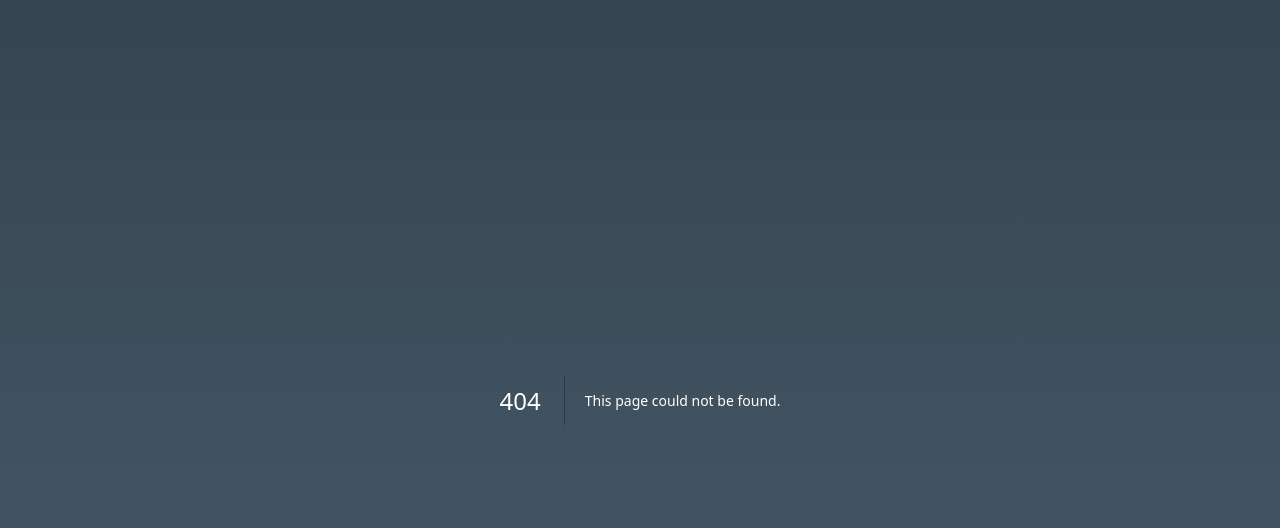
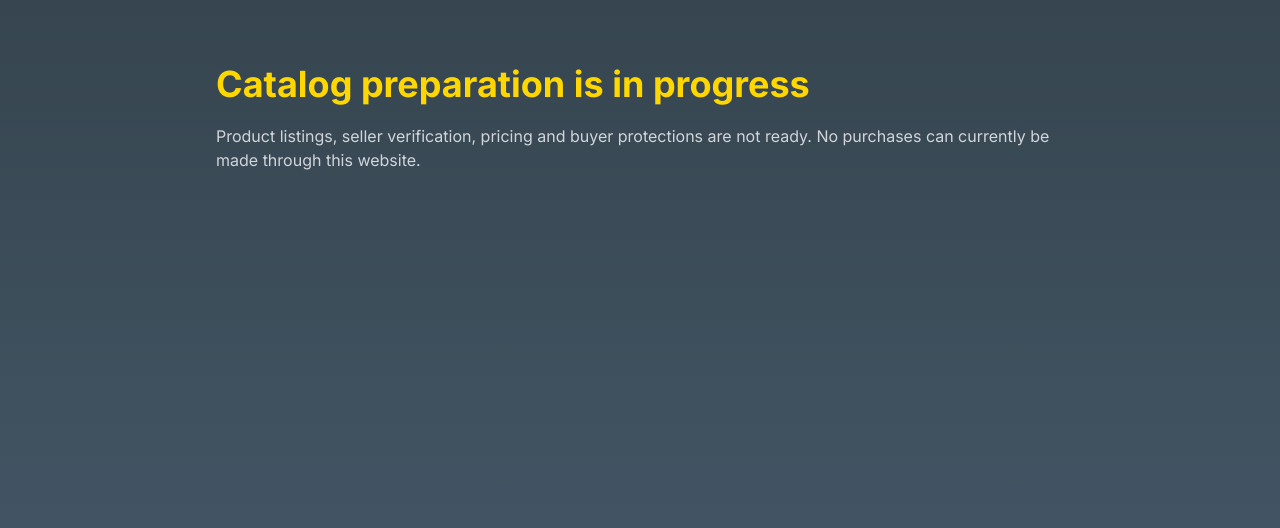
Before and after one commit to Marfenckysbot/limitless-bitcion, a Next.js app: page /buy in a window 1280 px wide. Before the commit this address had no page. Shown: the top 528 px of the page. Built offline with nearby package versions, Linux system fonts and the light colour scheme.

Commit message:
ux: add clear preview pages for unavailable marketplace routes

```diff
--- /dev/null
+++ b/src/app/buy/page.tsx
@@ -0,0 +1,11 @@
+export default function BuyPage() {
+  return (
+    <section className="mx-auto min-h-screen max-w-4xl px-6 py-16">
+      <h1 className="text-4xl font-bold text-gold-light">Catalog preparation is in progress</h1>
+      <p className="mt-5 text-gray-300">
+        Product listings, seller verification, pricing and buyer protections are not ready.
+        No purchases can currently be made through this website.
+      </p>
+    </section>
+  )
+}
```
